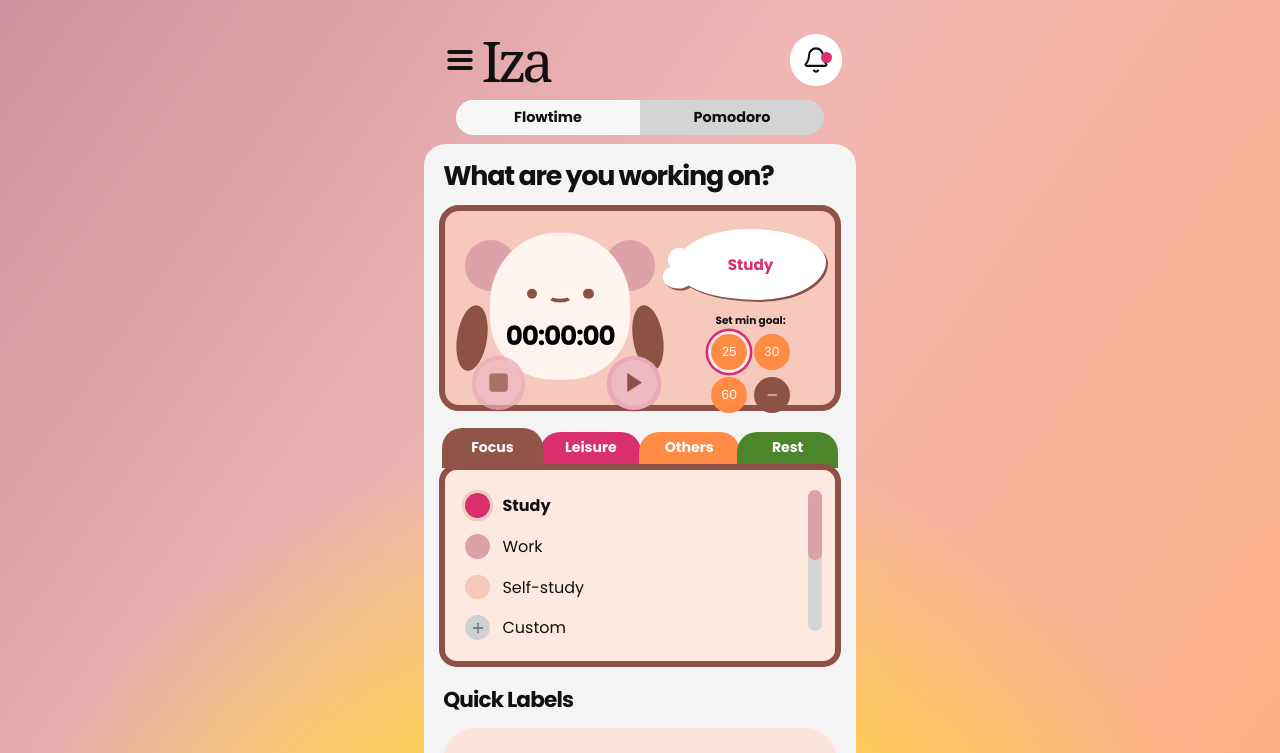
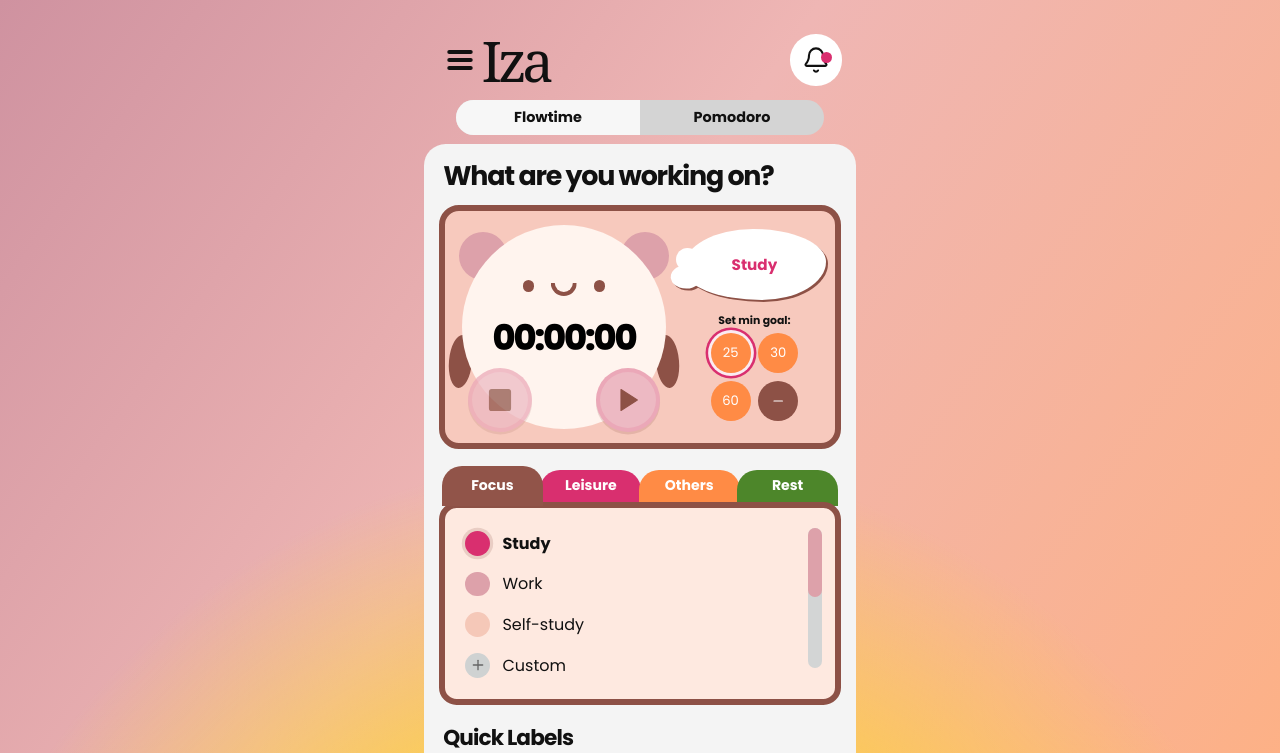
Before and after one commit to PandesalPanpan/Hora, a React (Vite) app: page / in a window 1280 px wide. Shown: the top 753 px of the page. Built offline with nearby package versions, Linux system fonts and the light colour scheme; a web font is replaced by a local one.

Commit message:
fix: match timer character to PPT reference

```diff
--- a/src/App.css
+++ b/src/App.css
@@ -115,101 +115,101 @@ h1 {
 .timer-scene {
   width: 100%;
   min-width: 0;
-  height: 12.9rem;
+  height: 15.25rem;
   border: .38rem solid var(--brown);
   border-radius: 1.25rem;
   display: grid;
-  grid-template-columns: minmax(0, 59%) minmax(0, 41%);
+  grid-template-columns: minmax(0, 61%) minmax(0, 39%);
   position: relative;
   background: var(--peach);
 }
 
 .timer-character { min-width: 0; height: 100%; position: relative; }
 .character-body {
-  width: 8.75rem;
-  height: auto;
-  aspect-ratio: .955;
-  padding-top: 3.45rem;
+  width: clamp(10.25rem, 48vw, 12.75rem);
+  aspect-ratio: 1;
+  padding-top: clamp(3rem, 13vw, 3.45rem);
   position: absolute;
   z-index: 3;
   left: 50%;
-  top: 46%;
-  border-radius: 48% 48% 45% 45% / 48% 48% 42% 42%;
-  transform: translate(-50%, -50%);
+  top: .9rem;
+  border-radius: 50%;
+  transform: translateX(-50%);
   text-align: center;
   background: var(--cream);
 }
 
 .ear {
-  width: 3.15rem;
-  height: 3.15rem;
+  width: 3rem;
+  height: 3rem;
   position: absolute;
   z-index: 1;
-  top: 1.85rem;
+  top: 1.3rem;
   border-radius: 50%;
   background: var(--rose);
 }
 
-.ear-left { left: 1.25rem; }
-.ear-right { right: 1.25rem; }
+.ear-left { left: clamp(.2rem, 3vw, .85rem); }
+.ear-right { right: clamp(.2rem, 3vw, .85rem); }
 
 .arm {
-  width: 1.85rem;
-  height: 4.15rem;
+  width: 1.45rem;
+  height: 3.3rem;
   position: absolute;
   z-index: 2;
-  top: 5.9rem;
+  top: 7.75rem;
   border-radius: 50%;
   background: var(--brown);
 }
 
-.arm-left { left: .75rem; transform: rotate(9deg); }
-.arm-right { right: .75rem; transform: rotate(-9deg); }
+.arm-left { left: clamp(-.15rem, .8vw, .25rem); transform: rotate(5deg); }
+.arm-right { right: clamp(-.15rem, .8vw, .25rem); transform: rotate(-5deg); }
 
 .face {
-  width: 4.8rem;
-  height: 1.75rem;
-  margin: 0 auto .42rem;
+  width: clamp(5rem, 20vw, 5.75rem);
+  height: 1.85rem;
+  margin: 0 auto .65rem;
   position: relative;
 }
 
-.eye { width: .66rem; height: .66rem; position: absolute; top: 0; border-radius: 50%; background: var(--brown); }
+.eye { width: .72rem; height: .72rem; position: absolute; top: 0; border-radius: 50%; background: var(--brown); }
 .eye-left { left: .3rem; }
 .eye-right { right: .3rem; }
-.smile { width: 1.55rem; height: .8rem; position: absolute; left: 50%; top: .12rem; border: .3rem solid var(--brown); border-top: 0; border-left-color: transparent; border-right-color: transparent; border-radius: 0 0 50% 50%; transform: translateX(-50%); }
+.smile { width: 1.65rem; height: .82rem; position: absolute; left: 50%; top: .15rem; border: .28rem solid var(--brown); border-top: 0; border-radius: 0 0 1rem 1rem; transform: translateX(-50%); }
 
 .character-time {
   display: block;
   color: #000;
-  font-size: 1.65rem;
+  font-size: clamp(1.75rem, 8vw, 2.2rem);
+  font-weight: 800;
   line-height: 1;
-  letter-spacing: -.045em;
+  letter-spacing: -.06em;
   font-variant-numeric: tabular-nums;
 }
 
 .character-foot {
-  width: 3.35rem;
-  height: 3.35rem;
+  width: clamp(3.55rem, 15vw, 4rem);
+  height: clamp(3.55rem, 15vw, 4rem);
   border: .25rem solid rgba(217, 47, 111, .12);
   border-radius: 50%;
   display: grid;
   place-items: center;
   position: absolute;
   z-index: 5;
-  bottom: .55rem;
+  bottom: .65rem;
   color: var(--brown);
   background: #edb9c3;
   box-shadow: 0 .15rem 0 rgba(141, 81, 70, .18);
   cursor: pointer;
 }
 
-.character-foot svg { width: 1.45rem; height: 1.45rem; stroke-width: 1; }
-.stop-foot { left: 1.65rem; }
-.play-foot { right: .9rem; }
+.character-foot svg { width: 1.75rem; height: 1.75rem; stroke-width: 1; }
+.stop-foot { left: clamp(.65rem, 5vw, 1.45rem); }
+.play-foot { right: clamp(.65rem, 5vw, 1.45rem); }
 .character-foot:disabled { cursor: default; opacity: .72; }
 .timer-character.running .stop-foot { color: white; background: var(--pink); border-color: rgba(255,255,255,.3); }
 
-.timer-options { width: 100%; min-width: 0; padding: 1.15rem .55rem .35rem 0; position: relative; z-index: 6; }
+.timer-options { width: 100%; min-width: 0; padding: 1.15rem .55rem .7rem 0; position: relative; z-index: 6; }
 .speech-bubble {
   width: 100%;
   min-width: 0;
@@ -229,9 +229,9 @@ h1 {
 .speech-bubble::after { content: ''; width: 1.45rem; height: 1.45rem; position: absolute; left: -.42rem; top: 1.15rem; border-radius: 50%; background: white; }
 .speech-bubble span { max-width: 100%; overflow: hidden; font-size: .95rem; font-weight: 700; text-overflow: ellipsis; white-space: nowrap; }
 
-.goal-picker { width: 100%; min-width: 0; margin: .82rem 0 0; padding: 0; border: 0; display: grid; grid-template-columns: repeat(2, minmax(0, 2.25rem)); gap: .42rem; justify-content: center; }
-.goal-picker legend { width: 100%; margin-bottom: .3rem; padding: 0; font-size: .66rem; font-weight: 700; text-align: center; }
-.goal-picker button { width: 2.25rem; height: 2.25rem; padding: 0; border: 0; border-radius: 50%; display: grid; place-items: center; color: white; background: var(--orange); font-size: .78rem; cursor: pointer; }
+.goal-picker { width: 100%; min-width: 0; margin: .9rem 0 0; padding: 0; border: 0; display: grid; grid-template-columns: repeat(2, minmax(0, 2.5rem)); gap: .48rem; justify-content: center; }
+.goal-picker legend { width: 100%; margin-bottom: .38rem; padding: 0; font-size: .68rem; font-weight: 700; line-height: 1.15; text-align: center; }
+.goal-picker button { width: 2.5rem; height: 2.5rem; padding: 0; border: 0; border-radius: 50%; display: grid; place-items: center; color: white; background: var(--orange); font-size: .82rem; cursor: pointer; }
 .goal-picker button.selected { box-shadow: 0 0 0 .18rem rgba(255,255,255,.9), 0 0 0 .34rem var(--pink); }
 .goal-picker button.no-goal { background: var(--brown); }
 .goal-picker button svg { width: .9rem; }
@@ -305,27 +305,27 @@ h1 {
 
 @media (max-width: 365px) {
   .content-panel { padding-inline: .65rem; }
-  .timer-scene { height: 12.1rem; grid-template-columns: minmax(0, 58%) minmax(0, 42%); }
-  .character-body { width: clamp(7.15rem, 42.5vw, 8.4rem); padding-top: 2.95rem; }
-  .character-time { font-size: clamp(1.3rem, 7.6vw, 1.6rem); }
-  .ear { width: 2.7rem; height: 2.7rem; top: 1.8rem; }
-  .ear-left { left: .85rem; }
-  .ear-right { right: .85rem; }
-  .arm { width: 1.55rem; height: 3.6rem; top: 5.3rem; }
-  .arm-left { left: .48rem; }
-  .arm-right { right: .48rem; }
-  .face { width: 4rem; height: 1.45rem; margin-bottom: .3rem; }
-  .eye { width: .55rem; height: .55rem; }
-  .smile { width: 1.25rem; height: .68rem; border-width: .25rem; border-top: 0; }
-  .character-foot { width: 3rem; height: 3rem; }
-  .stop-foot { left: 1.05rem; }
-  .play-foot { right: .42rem; }
-  .timer-options { padding: .95rem .35rem .25rem 0; }
+  .timer-scene { height: 14.5rem; grid-template-columns: minmax(0, 62%) minmax(0, 38%); }
+  .character-body { width: clamp(9.7rem, 51vw, 10.25rem); padding-top: 3rem; }
+  .character-time { font-size: clamp(1.65rem, 8.8vw, 1.85rem); }
+  .ear { width: 3rem; height: 3rem; top: 1.3rem; }
+  .ear-left { left: .1rem; }
+  .ear-right { right: .1rem; }
+  .arm { width: 1.35rem; height: 3.2rem; top: 7.25rem; }
+  .arm-left { left: -.15rem; }
+  .arm-right { right: -.15rem; }
+  .face { width: 5rem; height: 1.75rem; margin-bottom: .55rem; }
+  .eye { width: .66rem; height: .66rem; }
+  .smile { width: 1.5rem; height: .75rem; border-width: .25rem; border-top: 0; }
+  .character-foot { width: 3.55rem; height: 3.55rem; }
+  .stop-foot { left: .65rem; }
+  .play-foot { right: .65rem; }
+  .timer-options { padding: .9rem .3rem .55rem 0; }
   .speech-bubble { min-height: 3.9rem; }
   .speech-bubble span { font-size: .82rem; }
-  .goal-picker { margin-top: .65rem; grid-template-columns: repeat(2, minmax(0, 2rem)); gap: .34rem; }
-  .goal-picker button { width: 2rem; height: 2rem; font-size: .68rem; }
-  .goal-picker legend { font-size: .58rem; }
+  .goal-picker { margin-top: .7rem; grid-template-columns: repeat(2, minmax(0, 2.1rem)); gap: .38rem; }
+  .goal-picker button { width: 2.1rem; height: 2.1rem; font-size: .7rem; }
+  .goal-picker legend { margin-bottom: .28rem; font-size: .58rem; }
   .quick-main > b { font-size: 1.15rem; }
   .quick-meta strong { font-size: .64rem; }
 }
```
